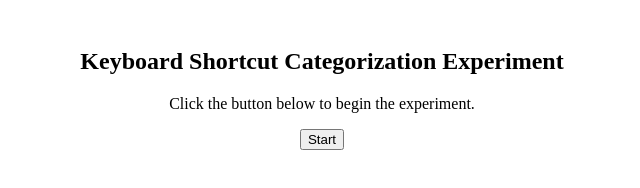
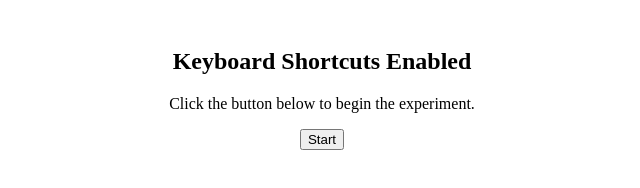
Before and after one commit to andreas1712-00/experiment, a plain HTML site: page keyboardShortcuts.html in a window 1280 px wide. Shown: the whole page, without its empty margins (318-958 px from the left). Drawn offline with Linux system fonts and the light colour scheme.

Commit message:
Update keyboardShortcuts.html

```diff
--- a/keyboardShortcuts.html
+++ b/keyboardShortcuts.html
@@ -2,7 +2,7 @@
 <html lang="en">
 <head>
     <meta charset="UTF-8">
-    <title>Keyboard Shortcut Experiment</title>
+    <title>Keyboard Shortcuts</title>
     <style>
         body {
             text-align: center;
@@ -39,7 +39,7 @@
 </head>
 <body>
 
-<h2>Keyboard Shortcut Categorization Experiment</h2>
+<h2>Keyboard Shortcuts Enabled</h2>
 
 <div id="startScreen">
     <p>Click the button below to begin the experiment.</p>
```
